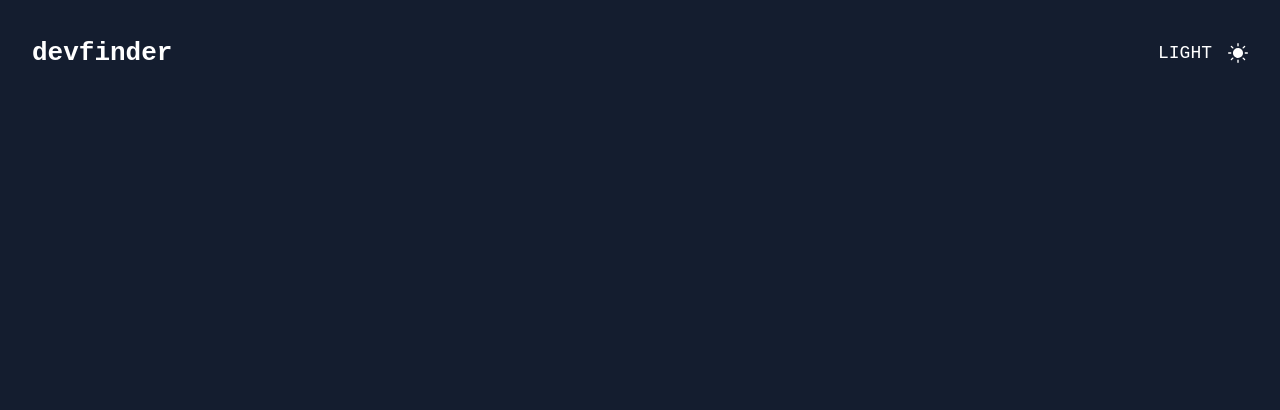
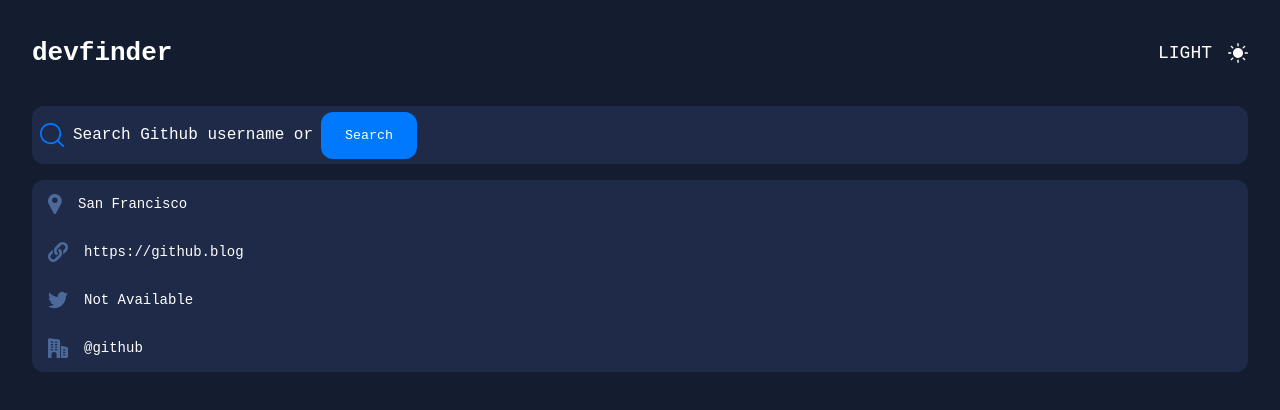
Before and after one commit to AlsoPeters/fm-github-user-search, a Next.js app: page / in a window 1280 px wide. Shown: the top 410 px of the page. Built offline with nearby package versions, Linux system fonts and the light colour scheme.

Commit message:
started body

```diff
--- /dev/null
+++ b/src/components/Main.tsx
@@ -0,0 +1,32 @@
+import React from 'react';
+import CompanyIcon from '../assets/icon-company.svg';
+import TwitterIcon from '../assets/icon-twitter.svg';
+import WebsiteIcon from '../assets/icon-website.svg';
+import Location from '../assets/icon-location.svg';
+
+export default function Main() {
+  return (
+    <div className='bg-DM-dark-blue rounded-xl my-4 px-4'>
+      <section className='flex flex-col text-sm'>
+        <div className='text-DM-white flex items-center gap-4 '>
+          <Location />
+          <p>San Francisco</p>
+        </div>
+        <div className='text-DM-white flex items-center gap-4 '>
+          <WebsiteIcon />
+          <p>https://github.blog</p>
+        </div>
+
+        <div className='text-DM-white flex items-center gap-4 '>
+          <TwitterIcon />
+          <p>Not Available</p>
+        </div>
+
+        <div className='text-DM-white flex items-center gap-4'>
+          <CompanyIcon />
+          <p>@github</p>
+        </div>
+      </section>
+    </div>
+  );
+}
--- /dev/null
+++ b/src/components/Search.tsx
@@ -0,0 +1,14 @@
+import React from 'react';
+import SearchIcon from '../assets/icon-search.svg';
+
+export default function Search() {
+  return (
+    <div className='bg-DM-dark-blue rounded-xl gap-2 px-2 py-1 my-2 flex items-center'>
+      <SearchIcon />
+      <p className='text-DM-white truncate'>Search Github username or </p>
+      <button className='bg-DM-blue border-none py-4 px-6 rounded-xl text-DM-white font-Space'>
+        Search
+      </button>
+    </div>
+  );
+}
--- a/src/pages/_app.tsx
+++ b/src/pages/_app.tsx
@@ -3,7 +3,7 @@
 
 const MyApp: AppType = ({ Component, pageProps }) => {
   return (
-    <div className='mx-6'>
+    <div className='mx-6 font-Space'>
       <Component {...pageProps} />
     </div>
   );
--- a/src/pages/index.tsx
+++ b/src/pages/index.tsx
@@ -1,6 +1,8 @@
 import type { NextPage } from 'next';
 import Head from 'next/head';
+import Main from '../components/Main';
 import Nav from '../components/nav';
+import Search from '../components/Search';
 
 const Home: NextPage = () => {
   return (
@@ -11,7 +13,8 @@
         <link rel='icon' href='/favicon.ico' />
       </Head>
       <Nav />
-      <main></main>
+      <Search />
+      <Main />
     </>
   );
 };
```
